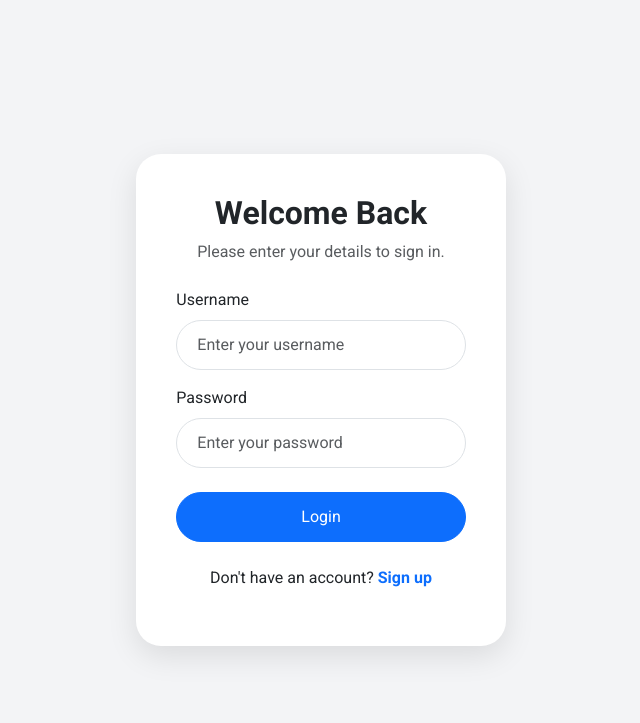
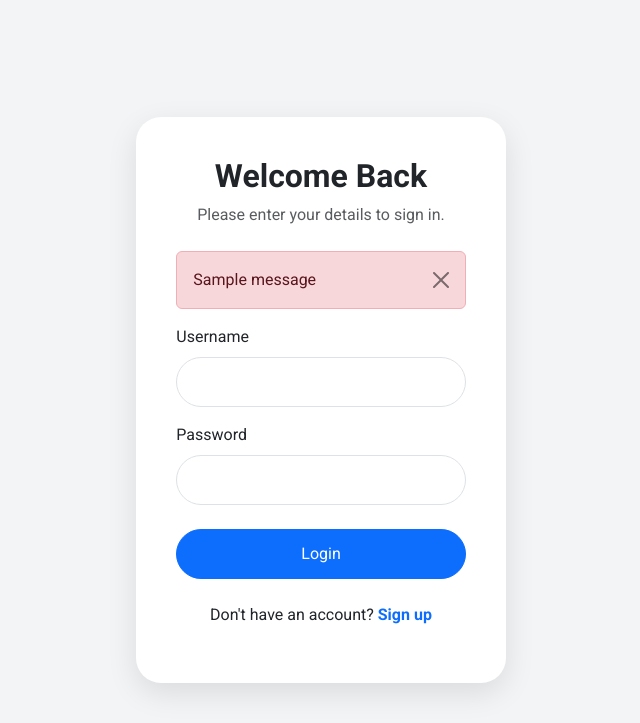
Before and after one commit to mrinalmprasad2001/VMS-Codes, a Django app: page / in a window 1280 px wide. Shown: the top 723 px of the page, without its empty margins (319-959 px from the left). Run offline with Django 5.2, Linux system fonts and the light colour scheme; one stand-in notice (Sample message) is shown.

Commit message:
Implemented Login and redirecting to home after login

```diff
--- a/vss_proj/templates/login.html
+++ b/vss_proj/templates/login.html
@@ -50,26 +50,36 @@
       <h2 class="fw-bold">Welcome Back</h2>
       <p class="text-muted">Please enter your details to sign in.</p>
     </div>
-
-    <form method="POST" action="{% url 'user_dashboard' %}">
+    <form method="POST" action="{% url 'login_page' %}">
         {% csrf_token %}
 
+        {% if messages %}
+        <div class="alert alert-danger alert-dismissible fade show" role="alert">
+            {% for message in messages %}
+                {{ message }}
+            {% endfor %}
+            <button type="button" class="btn-close" data-bs-dismiss="alert"></button>
+        </div>
+        {% endif %}
+
+
         <div class="mb-3">
-          <label class="form-label">Username</label>
-          <input type="text" name="username" class="form-control" placeholder="Enter your username" required>
+            <label class="form-label">Username</label>
+            <input type="text" name="username" class="form-control" required>
         </div>
 
         <div class="mb-4">
-          <label class="form-label">Password</label>
-          <input type="password" name="password" class="form-control" placeholder="Enter your password" required>
+            <label class="form-label">Password</label>
+            <input type="password" name="password" class="form-control" required>
         </div>
 
         <button type="submit" class="btn btn-primary w-100">Login</button>
     </form>
 
+
     <p class="text-center mt-4 signup-link">
       Don't have an account?
-      <a href="user_register" class="text-primary fw-semibold">Sign up</a>
+      <a href="{% url 'user_register' %}" class="text-primary fw-semibold">Sign up</a>
     </p>
 
   </div>
--- a/vss_proj/vss_app/urls.py
+++ b/vss_proj/vss_app/urls.py
@@ -5,7 +5,6 @@ urlpatterns=[
     path('',views.main_home,name='login_page'),
     path('user_register/',views.user_register_page,name='user_register'),
     path('servicer_register/',views.servicer_register_page,name='servicer_register'),
-    path('user_dashboard/',views.user_sidebar,name='user_dashboard'),
     path('user_dashboard/home',views.user_home,name='user_home'),
     path('user_dashboard/search',views.user_search_service,name='user_search'),
     path('user_dashboard/work_status',views.user_work_status,name='user_work_status'),
--- a/vss_proj/vss_app/views.py
+++ b/vss_proj/vss_app/views.py
@@ -8,20 +8,18 @@ from django.contrib import messages
 
 def main_home(request):
     if request.method == "POST":
-        username = request.POST.get("username")
-        password = request.POST.get("password")
+        username = request.POST.get("username", "")
+        password = request.POST.get("password", "")
 
         user = authenticate(request, username=username, password=password)
-
         if user is not None:
             login(request, user)
-            print("CB:",request)
             return redirect("user_home")
         else:
             messages.error(request, "Invalid username or password")
-            print("Error")
 
     return render(request, "login.html")
+
 
 def user_register_page(request):
     return render(request,'user_register.html')
```
Also changed, not shown: vss_proj/templates/user_sidebar.html (+12 -13 lines), vss_proj/db.sqlite3, vss_proj/vss_app/models.py (line endings or trailing spaces).
